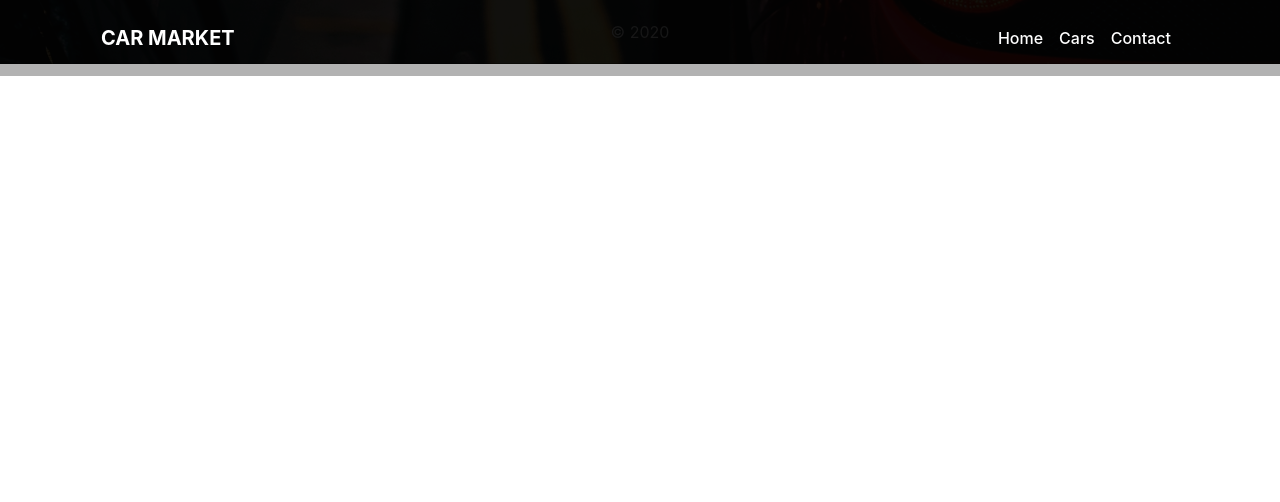
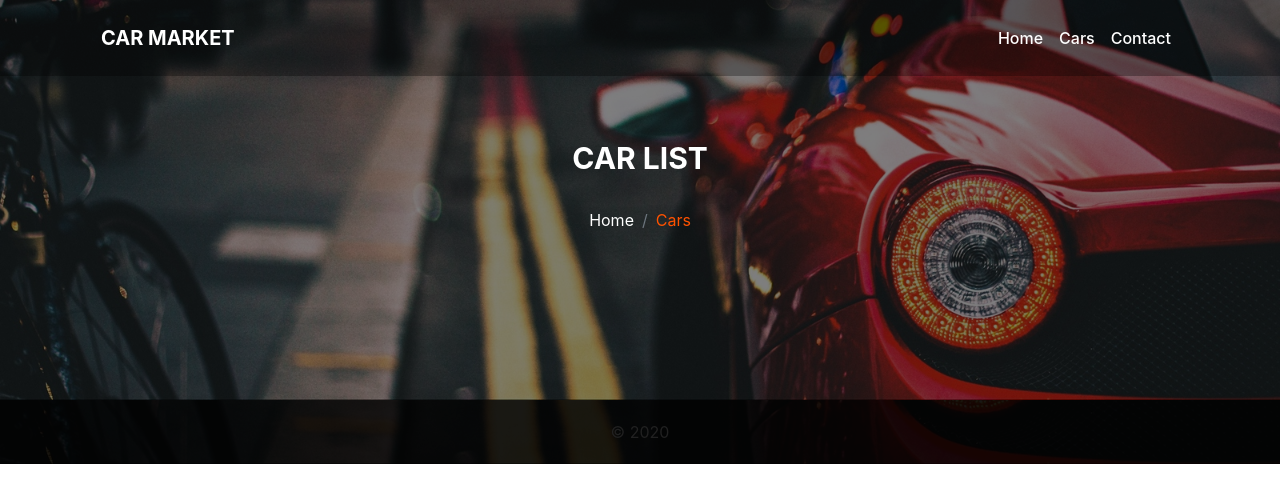
Before and after one commit to kushich/v-carmarket-app, a Vue app: page /cars in a window 1280 px wide. Shown: the top 502 px of the page. Built offline with nearby package versions, Linux system fonts and the light colour scheme.

Commit message:
subbanner

```diff
--- a/src/components/Block.vue
+++ b/src/components/Block.vue
@@ -11,6 +11,7 @@
     </div>
   </div>
 </template>
+
 <script>
 export default {
   components: {},
--- a/src/components/Navbar.vue
+++ b/src/components/Navbar.vue
@@ -9,13 +9,13 @@
         <div class="collapse navbar-collapse w-100">
           <ul class="navbar-nav ml-auto">
             <li class="nav-item">
-              <a class="nav-link" href="#">Home</a>
+              <router-link to="/" class="nav-link">Home</router-link>
             </li>
             <li class="nav-item">
-              <a class="nav-link" href="cars.html">Cars</a>
+              <router-link to="/cars" class="nav-link">Cars</router-link>
             </li>
             <li class="nav-item">
-              <a class="nav-link" href="#">Contact</a>
+              <router-link to="/" class="nav-link">Contact</router-link>
             </li>
           </ul>
         </div>
--- /dev/null
+++ b/src/components/SubBanner.vue
@@ -0,0 +1,71 @@
+<template>
+<div class="sub-banner">
+		<div class="subbanner-item">
+			<div class="subbanner-content container">
+				<h1>Car List</h1>
+				<ol class="breadcrumb">
+    			<li class="breadcrumb-item"><a href="/">Home</a></li>
+    			<li class="breadcrumb-item active">Cars</li>
+  			</ol>
+			</div>
+		</div>
+	</div>
+</template>
+
+<style lang="scss" scoped>
+.subbanner-item {
+  position: relative;
+  width: 100%;
+  height: 50vh;
+  overflow: hidden;
+  background: url('../assets/bg-2.jpg') no-repeat center;
+  background-size: cover;
+  background-position: bottom;
+}
+.subbanner-item:before {
+  content: "";
+  position:absolute;
+  top: 0;
+  width: 100%;
+  height: 100%;
+  background: rgba(0,0,0,0.5);
+}
+.subbanner-content {
+  display: -webkit-flex;
+  display: -moz-flex;
+  display: -ms-flex;
+  display: -o-flex;
+  display: flex;
+  flex-direction: column;
+  position: absolute;
+  right: 0;
+  left: 0;
+  top: 50%;
+  transform: translateY(-50%);
+  margin: 0 auto;
+  justify-content: center;
+  align-items: center;
+  color: #fff;
+  user-select: none;
+}
+.subbanner-content h1 {
+  color: #fff;
+  font-size: 30px;
+  font-weight: 700;
+  text-transform: uppercase;
+  margin-bottom: 20px;
+}
+
+//
+
+.breadcrumb {
+  background: none;
+}
+.breadcrumb-item a {
+  color: #fff;
+  text-decoration: none;
+}
+.breadcrumb-item.active {
+  color: #ff5200;
+}
+</style>
--- a/src/components/search-block/SearchBox.vue
+++ b/src/components/search-block/SearchBox.vue
@@ -33,6 +33,21 @@ export default {
   components: {
     SearchBoxItem,
   },
+  data: function() {
+    return {
+      searchItems: [
+        {
+          id: 1,
+          selected: null,
+          options: [
+            { value: null, text: 'Select an option' },
+            { value: 'a', text: '1' },
+            { value: 'b', text: '2' },
+          ],
+        },
+      ],
+    }
+  },
 }
 </script>
 
--- a/src/components/search-block/SearchBoxItem.vue
+++ b/src/components/search-block/SearchBoxItem.vue
@@ -8,13 +8,13 @@
 
 <script>
 export default {
-  data() {
+  data: function() {
     return {
       selected: null,
       options: [
         { value: null, text: 'Select an option' },
         { value: 'a', text: '1' },
-        { value: 'b', text: '2' }
+        { value: 'b', text: '2' },
       ],
     }
   },
--- a/src/router/index.js
+++ b/src/router/index.js
@@ -10,11 +10,11 @@ Vue.use(VueRouter)
     name: 'home',
     component: Home
   },
-  // {
-  //   path: '/about',
-  //   name: 'About',
-  //   component: () => import(/* webpackChunkName: "about" */ '../views/About.vue')
-  // }
+  {
+    path: '/cars',
+    name: 'cars',
+    component: () => import('@/views/Cars.vue')
+  }
 ]
 
 const router = new VueRouter({
--- /dev/null
+++ b/src/views/Cars.vue
@@ -0,0 +1,12 @@
+<template>
+  <sub-banner />
+</template>
+
+<script>
+import SubBanner from '@/components/SubBanner'
+export default {
+  components: {
+    SubBanner
+  }
+}
+</script>
```
